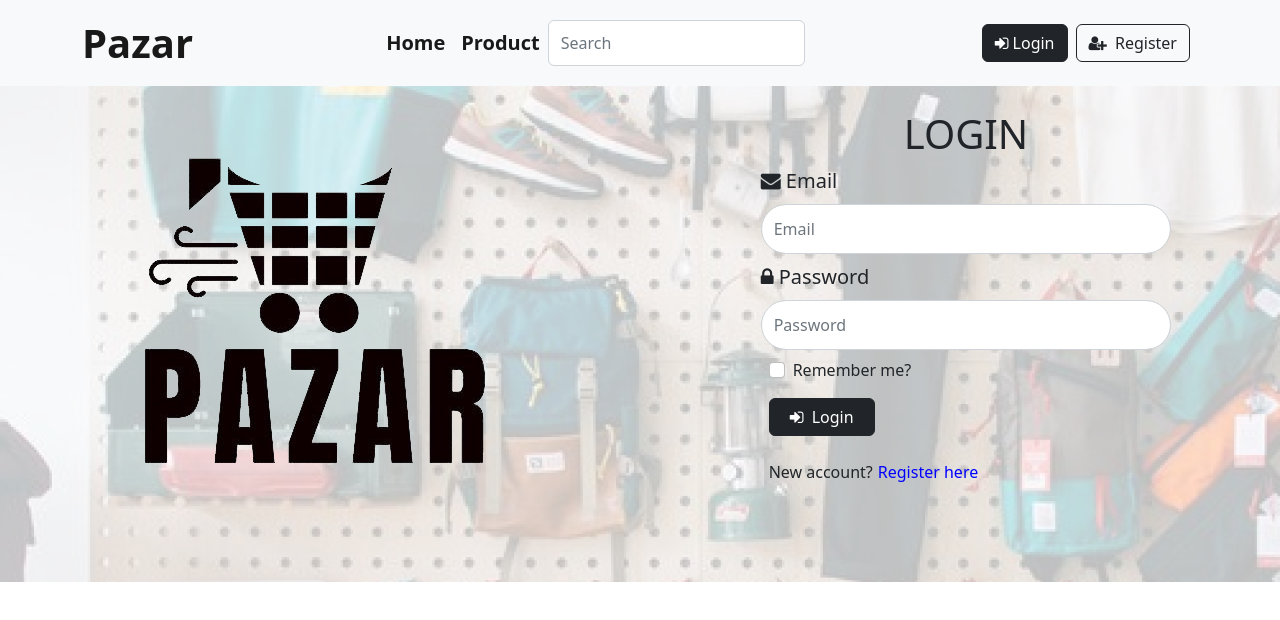
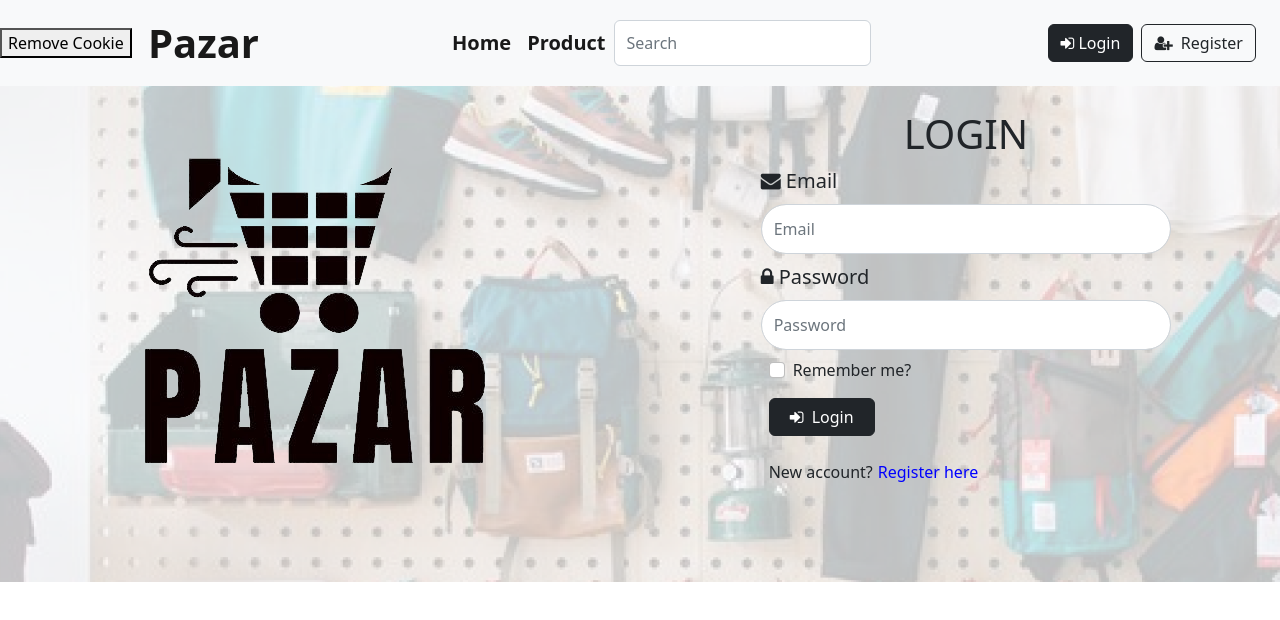
Before and after one commit to ALTA-FE07-IkramAbdillah/Pazar-app, a React (Create React App) app: page /login in a window 1280 px wide. Shown: the top 620 px of the page. Built offline with nearby package versions, Linux system fonts and the light colour scheme.

Commit message:
add cookies

```diff
--- a/db.json
+++ b/db.json
@@ -17,6 +17,12 @@
       "password": "$2a$10$DFuJPydNCTwYVlga4oj1oeqohh1Bs4fa1NR3y1mMghbiSNOxYMN5W",
       "username": "test",
       "id": 3
+    },
+    {
+      "email": "hello@gmail.com",
+      "password": "$2a$10$aWU.FUHy.Vy2ZyQ4W.gzgOnfVN0aGz9uGGxPWKHTUCABpn0r4W3wq",
+      "username": "hello",
+      "id": 4
     }
   ]
 }
--- a/package.json
+++ b/package.json
@@ -15,6 +15,7 @@
     "json-server-auth": "^2.1.0",
     "react": "^18.2.0",
     "react-bootstrap": "^2.5.0",
+    "react-cookie": "^4.1.1",
     "react-dom": "^18.2.0",
     "react-loading-skeleton": "^3.1.0",
     "react-router-dom": "^6.3.0",
--- a/src/App.js
+++ b/src/App.js
@@ -1,6 +1,7 @@
 import "./App.css";
 import React from "react";
 import { BrowserRouter, Routes, Route } from "react-router-dom";
+import { CookiesProvider } from "react-cookie"
 import NavBar from "./components/NavBar";
 import Product from "./components/Product";
 import Jumbotron from "./components/Jumbotron";
@@ -14,6 +15,7 @@ function App() {
   return (
     <>
       {/* <Provider store={store}> */}
+      <CookiesProvider>
         <BrowserRouter>
           <NavBar />
           <Routes>
@@ -23,6 +25,7 @@ function App() {
             <Route path="/login" element={<Landing />} />
           </Routes>
         </BrowserRouter>
+      </CookiesProvider>
       {/* </Provider> */}
     </>
   );
--- a/src/components/Forms.jsx
+++ b/src/components/Forms.jsx
@@ -83,8 +83,8 @@ const Forms = ({ user, userLogin, login, setLogin, handleRegister, inputRegister
                                 </Form.Label>
                                 <Form.Control
                                     required
-                                    name="username"
-                                    value={user.username}
+                                    name="name"
+                                    value={user.name}
                                     onChange={(e) => inputRegister(e)}
                                     className="rounded-pill"
                                     style={{ height: "50px" }}
--- a/src/components/NavBar.jsx
+++ b/src/components/NavBar.jsx
@@ -3,17 +3,22 @@ import Container from "react-bootstrap/Container";
 import Form from "react-bootstrap/Form";
 import Nav from "react-bootstrap/Nav";
 import Navbar from "react-bootstrap/Navbar";
-import {Button} from "react-bootstrap"
 import { NavLink } from "react-router-dom";
 import { useLoginContext } from "../context";
+import { useCookies } from "react-cookie"
 
 function NavBar() {
 
-  const {navLogin} = useLoginContext()
+  const [cookies, setCookies, removeCookie] = useCookies();
+
+  const handleRemove = () => {
+    removeCookie("Token")
+  }
 
   return (
     <Navbar bg="light" expand="lg">
-      {navLogin ?
+      <button onClick={handleRemove}>Remove Cookie</button>
+      {cookies.Token ?
         <Container>
           <Navbar.Brand className="navbar-brand fw-bold fs-1" href="#">
             Pazar
@@ -46,6 +51,7 @@ function NavBar() {
               <NavLink to="/profile" className="btn btn-outline-dark me-2">
                 <i className="fa fa-user me-1"></i> Profile
               </NavLink>
+              {/* <Button onClick={() => setLogin(prev => !prev)}>TEST</Button> */}
             </Form>
           </Navbar.Collapse>
         </Container> :
@@ -82,6 +88,8 @@ function NavBar() {
               <NavLink to="/register" className="btn btn-outline-dark me-2">
                 <i className="fa fa-user-plus  me-1"></i> Register
               </NavLink>
+
+              {/* <Button onClick={() => setLogin(prev => !prev)}>TEST</Button> */}
 
             </Form>
           </Navbar.Collapse>
--- a/src/pages/Landing.jsx
+++ b/src/pages/Landing.jsx
@@ -1,20 +1,22 @@
 // Import Library
 import React, { useEffect, useState } from "react";
 import { Col, Row } from "react-bootstrap";
+import { useNavigate } from "react-router-dom";
 import axios from "axios"
+import { useCookies } from "react-cookie"
 // Import Components
 import Forms from "../components/Forms";
 import backImage from "../assets/backLanding.png"
 import heroImage from "../assets/hero.png"
-import { useNavigate } from "react-router-dom";
 import { useLoginContext } from "../context";
 
 const Landing = () => {
     const navigate = useNavigate()
-    const { navLogin, handleNavLogin } = useLoginContext()
+    const [cookies, setCookies] = useCookies()
+    // set Form state
     const [login, setLogin] = useState(true)
     const [user, setUser] = useState({
-        username: "",
+        name: "",
         email: "",
         password: ""
     })
@@ -26,7 +28,7 @@ const Landing = () => {
     // Submit Register
     const handleRegister = (e) => {
         e.preventDefault()
-        axios.post("http://localhost:3000/users/register", user)
+        axios.post("http://13.214.37.101:8080/signup", user)
             .then(() => {
                 alert("Register Successfully")
                 setLogin(prev => !prev)
@@ -43,9 +45,9 @@ const Landing = () => {
     // Submit Login
     const handleLogin = (e) => {
         e.preventDefault()
-        axios.post("http://localhost:3000/login", userLogin)
-            .then(() => {
-                handleNavLogin()
+        axios.post("http://13.214.37.101:8080/login", userLogin)
+            .then((res) => {
+                setCookies("Token", res.data.data.token, { path: "/" })
                 navigate("/")
             })
             .catch(() => alert("Email / password salah"))
```
Also changed, not shown: 1 other file (tests, documents, lock files or other folders).
